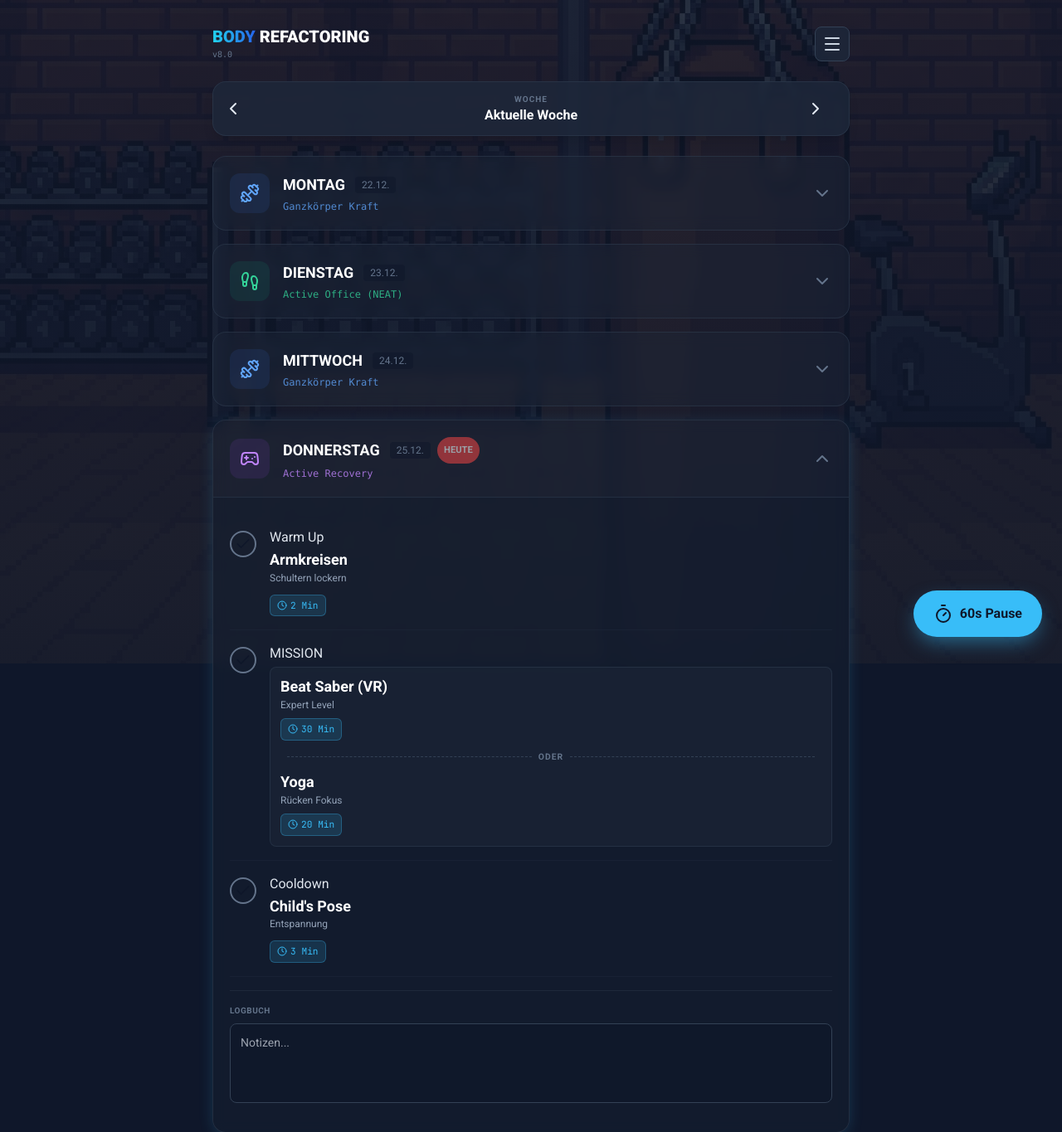
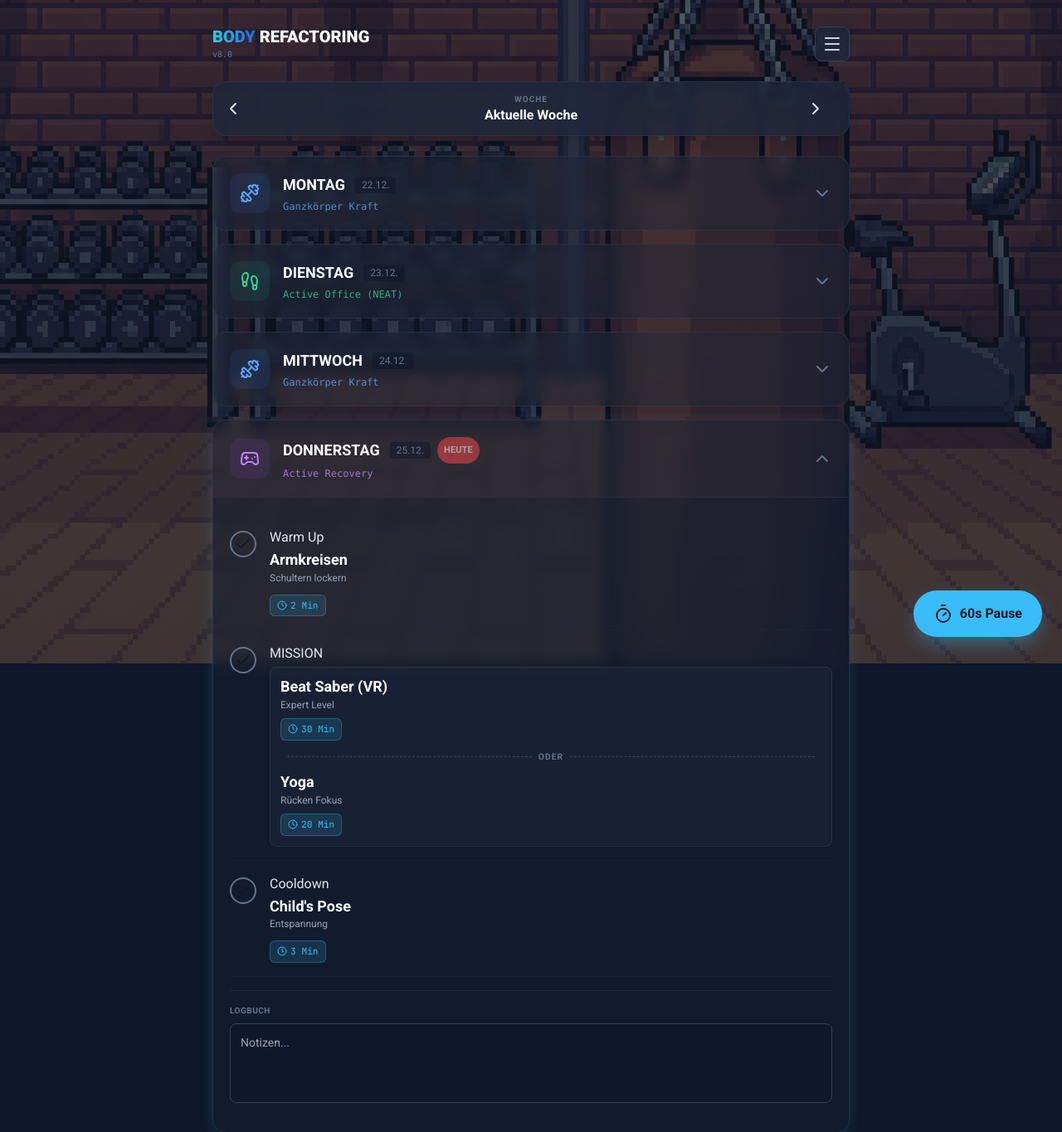
Before and after one commit to apermo/bodyrefactoring, a PHP site: page / in a window 1280 px wide. Shown: the top 1365 px of the page at 83% size. Run offline with PHP 8.4, Linux system fonts and the light colour scheme; some libraries are stand-ins or nearby versions.

Commit message:
design: adjust background gradient opacity in styles.css for improved visibility

```diff
--- a/assets/css/styles.css
+++ b/assets/css/styles.css
@@ -18,7 +18,7 @@ body {
     width: 100%;
     height: 100%;
     z-index: -1;
-    background-image: linear-gradient(rgba(15, 23, 42, 0.85), rgba(15, 23, 42, 0.95)), url('../../Gemini_Generated_Image_lb6voolb6voolb6v.jpg');
+    background-image: linear-gradient(rgba(15, 23, 42, 0.65), rgba(15, 23, 42, 0.75)), url('../../Gemini_Generated_Image_lb6voolb6voolb6v.jpg');
     background-size: cover;
     background-position: center;
     background-repeat: no-repeat;
@@ -220,7 +220,6 @@ body {
     width: 100%;
     padding: 0;
     margin: 0;
-    -moz-appearance: textfield;
     font-size: 1.5rem;
     border-radius: 0;
 }
```
